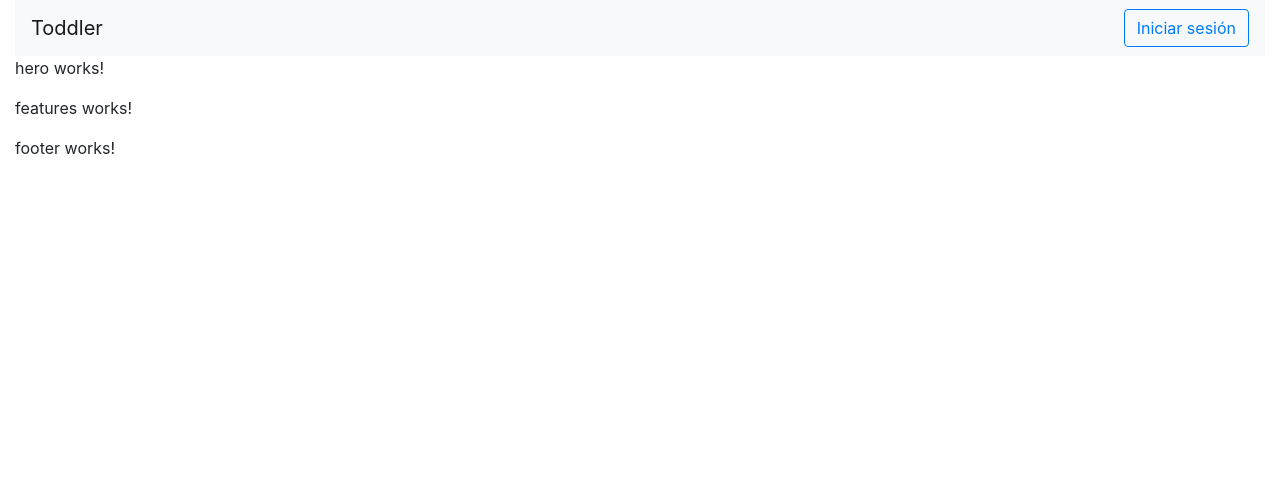
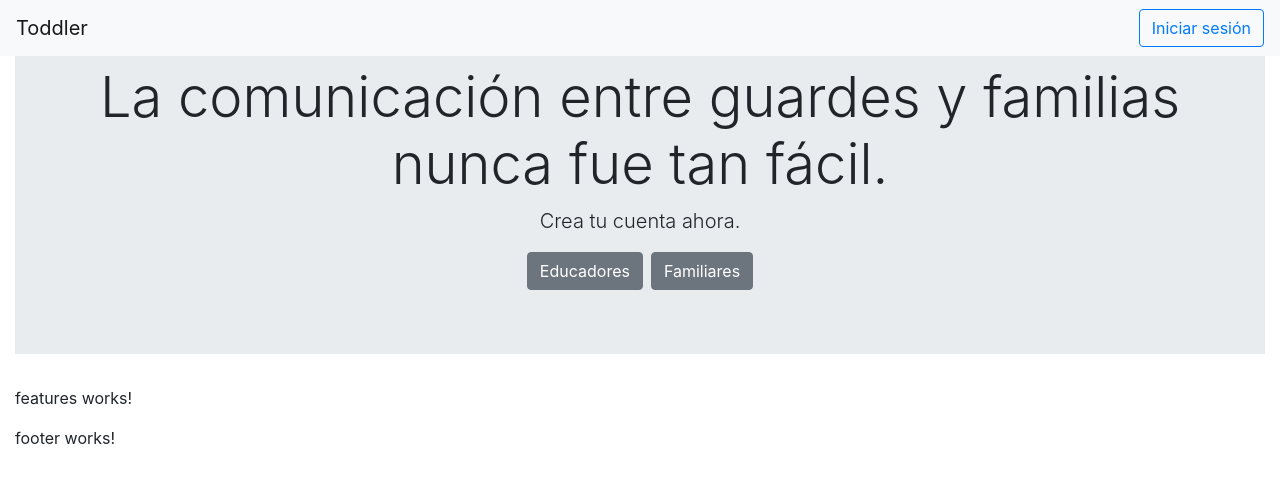
Before and after one commit to estelaromer/toddlerapp, an Angular app: page / in a window 1280 px wide. Shown: the top 482 px of the page. Built offline with nearby package versions, Linux system fonts and the light colour scheme.

Commit message:
Listo el hero

```diff
--- a/src/app/header/header.component.html
+++ b/src/app/header/header.component.html
@@ -1,5 +1,5 @@
 <header>
-    <nav class="navbar navbar-light bg-light">
+    <nav class="navbar fixed-top navbar-light bg-light">
         <a class="navbar-brand" href="#">Toddler</a>
         <div>
             <button class="btn btn-outline-primary" type="submit">Iniciar sesión</button>
--- a/src/app/hero/hero.component.html
+++ b/src/app/hero/hero.component.html
@@ -1,3 +1,14 @@
-<p>
-  hero works!
-</p>
+<div class="jumbotron jumbotron-fluid">
+    <div class="container text-center">
+      <h1 class="display-4">La comunicación entre guardes y familias nunca fue tan fácil.</h1>
+      <p class="lead">Crea tu cuenta ahora.</p>
+      <div class="btn-group-toggle" data-toggle="buttons">
+          <label class="btn btn-secondary mr-2">
+            <input type="radio" name="tipoUsuario" value="educador"> Educadores
+          </label>
+          <label class="btn btn-secondary">
+            <input type="radio" name="tipoUsuario" value="familiar"> Familiares
+          </label>
+        </div>
+    </div>
+  </div>
--- a/src/app/homepage/homepage.component.html
+++ b/src/app/homepage/homepage.component.html
@@ -1,6 +1,8 @@
 <div class="container-fluid">
     <app-header></app-header>
-    <app-hero></app-hero>
-    <app-features></app-features>
+    <main>
+      <app-hero></app-hero>
+      <app-features></app-features>
+    </main>
     <app-footer></app-footer>
 </div>
```
